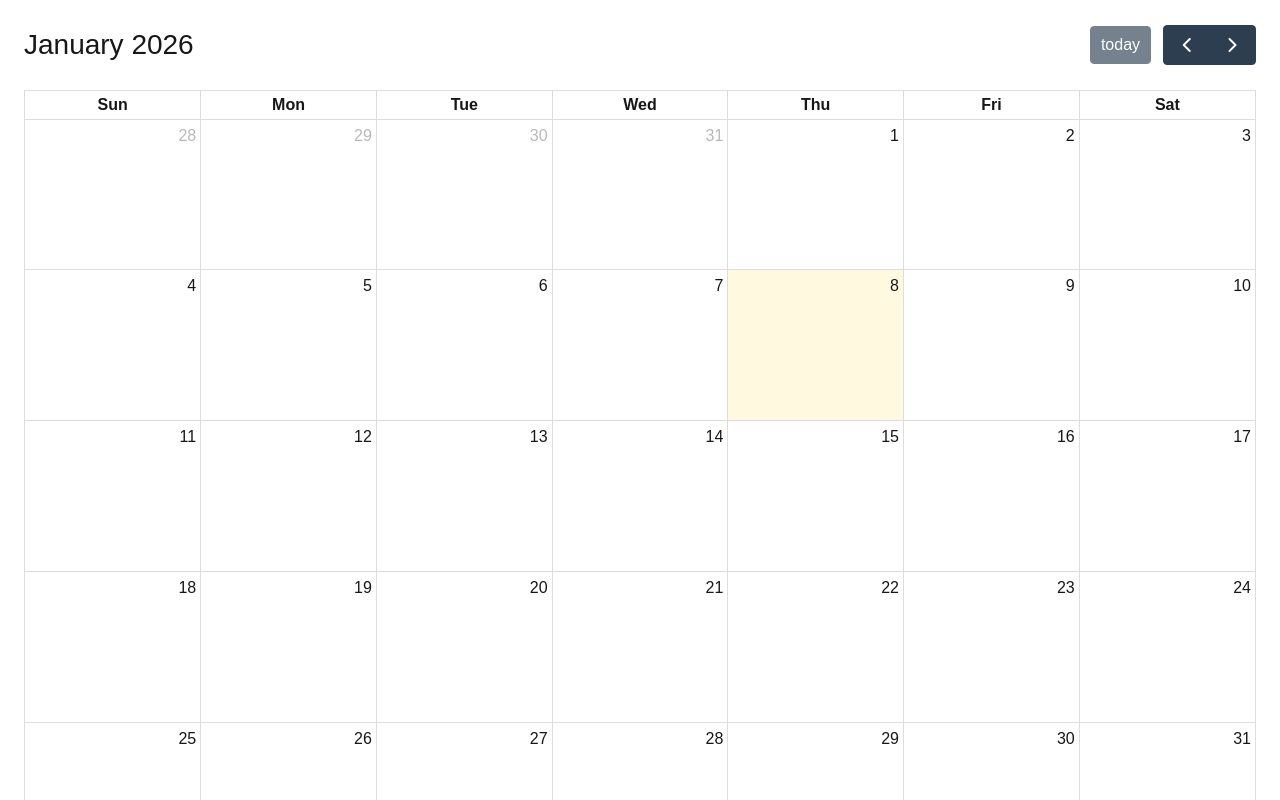
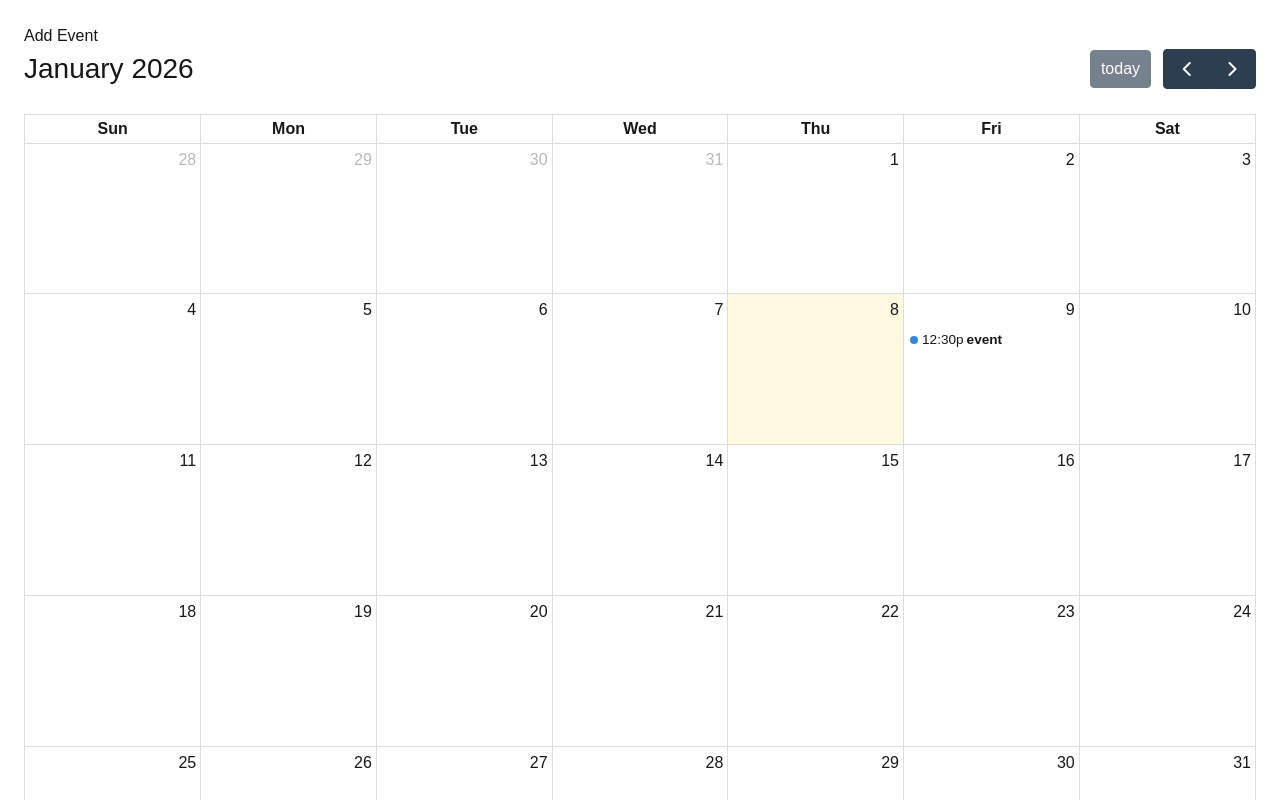
Before and after one commit to Matt-Nickerson/CROWCalendar, a Next.js app in the folder apps/web/: page / in a window 1280 px wide. Shown: the top 800 px of the page. Built offline with nearby package versions, Linux system fonts and the light colour scheme; no server answers.

Commit message:
button example and data loaded in calendar

```diff
--- a/apps/web/app/components/Calendar.tsx
+++ b/apps/web/app/components/Calendar.tsx
@@ -1,5 +1,4 @@
 'use client'
-
 import FullCalendar from '@fullcalendar/react'
 import dayGridPlugin from '@fullcalendar/daygrid'
 import { useEffect, useState } from 'react'
@@ -16,7 +15,7 @@ type DbEvent = {
 }
 
 const Calendar = () => {
-  const [events, setEvents] = useState<any[]>([])
+  const [events, setEvents] = useState<DbEvent[]>([])
 
   useEffect(() => {
     async function loadEvents() {
@@ -29,9 +28,9 @@ const Calendar = () => {
         const calendarEvents = data.map((e) => ({
           id: e.id,
           title: e.title,
-          start: e.start_at,
-          end: e.end_at ?? undefined,
-          allDay: e.all_day,
+          start_at: e.start_at,
+          end_at: e.end_at ?? null,
+          all_day: e.all_day,
           description: e.description,
           location: e.location,
         }))
@@ -47,14 +46,26 @@ const Calendar = () => {
     loadEvents()
   }, [])
 
+  function transformEvents(dbEvents: DbEvent[]) {
+    return dbEvents.map((event) => ({
+      id: event.id,
+      title: event.title,
+      start_at: event.start_at,
+      end_at: event.end_at ?? null,
+      all_day: event.all_day,
+      description: event.description,
+      location: event.location,
+    }))
+  }
+
   return (
     <FullCalendar
       plugins={[dayGridPlugin]}
       initialView="dayGridMonth"
       height={1000}
-      events={events}
+      events={[{ title: 'event', start: '2026-01-09T12:30:00' }]}
     />
   )
 }
 
-export default Calendar
+export default Calendar;
--- a/apps/web/app/page.tsx
+++ b/apps/web/app/page.tsx
@@ -1,8 +1,18 @@
+'use client'
 import Calendar from './components/Calendar'
 
+
+
+
 export default function Home() {
+
+  function handleAddEvent() {
+    console.log('Add Event button clicked');
+  }
   return (
     <main className="p-6">
+      <button onClick={handleAddEvent}> Add Event </button>
+
       <Calendar />
     </main>
   )
```
